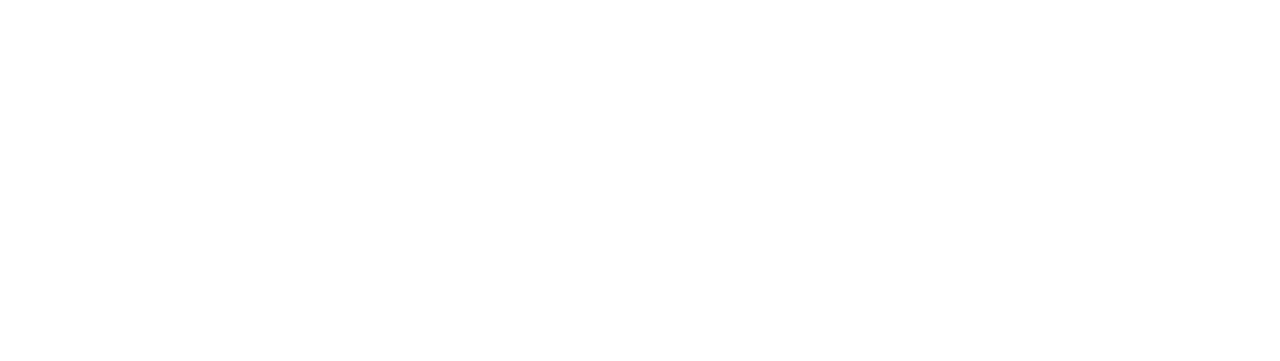
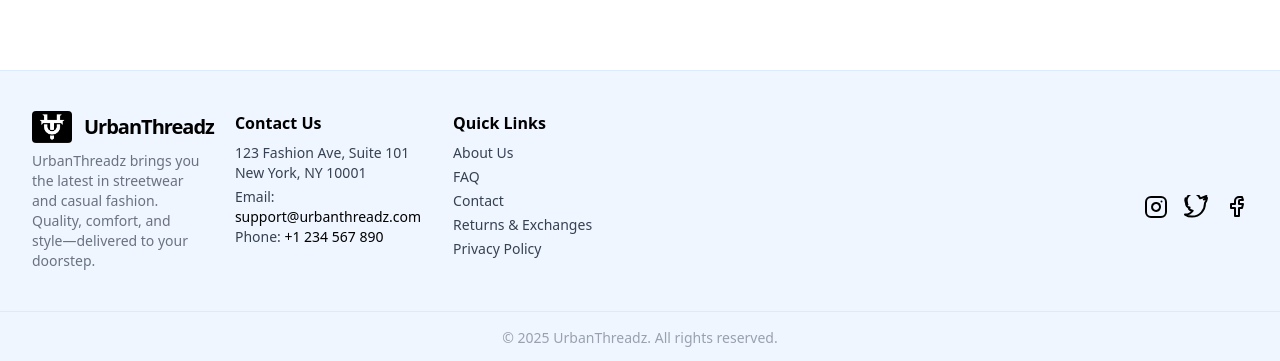
Before and after one commit to farhandotme/UrbanThreadz, a Next.js app: page / in a window 1280 px wide. Shown: the part 910-1271 px from the top of the page. Before the commit the page ends 916 px from the top, so only its background shows below. Built offline with nearby package versions, Linux system fonts and the light colour scheme; no server answers; the database is empty.

Commit message:
done with dummy footer

```diff
--- a/app/page.tsx
+++ b/app/page.tsx
@@ -2,6 +2,7 @@
 import Slider from "@/components/Slider";
 import { ProductsGrid } from "@/components/ui/Cards";
 import Navbar from "@/components/Navbar";
+import Footer from "@/components/ui/Footer";
 
 export default function Home() {
   return (
@@ -21,6 +22,7 @@
           <ProductsGrid />
         </section>
       </main>
+      <Footer />
     </>
   );
 }
--- a/components/ui/Cards.tsx
+++ b/components/ui/Cards.tsx
@@ -1,5 +1,4 @@
 "use client"
-
 import Image from 'next/image'
 import { Heart, ShoppingCart } from 'lucide-react'
 import { motion } from 'framer-motion'
@@ -65,17 +64,18 @@
       initial={{ opacity: 0, y: 30 }}
       animate={{ opacity: 1, y: 0 }}
       whileHover={{ scale: 1.04, boxShadow: '0 8px 32px rgba(0,0,0,0.10)' }}
-      className="group relative bg-white border border-gray-200 rounded-xl shadow-md transition-all duration-300 p-3 overflow-hidden min-h-[340px] max-w-xs mx-auto flex flex-col hover:z-20"
+      className="group relative bg-white border border-gray-200 rounded-xl shadow-md transition-all duration-300 p-3 overflow-hidden h-[480px] w-[280px] mx-auto flex flex-col hover:z-20"
       onMouseEnter={() => setShowDetails(true)}
       onMouseLeave={() => setShowDetails(false)}
     >
       {/* Image */}
-      <div className="relative w-full aspect-square mb-3 overflow-hidden rounded-lg border border-gray-100 bg-gray-50">
+      <div className="relative w-full h-[320px] mb-3 overflow-hidden rounded-lg border border-gray-100 bg-gray-50 flex items-center justify-center">
         <Image
           src={mainImage.url}
           alt={mainImage.alt}
           fill
           className="object-cover group-hover:scale-110 transition-transform duration-500"
+          style={{ objectFit: 'cover', objectPosition: 'center' }}
         />
         {product.discountPercentage && product.discountPercentage > 0 && (
           <div className="absolute top-2 left-2 bg-black text-white text-xs font-bold px-2 py-1 rounded-full shadow">
@@ -85,8 +85,8 @@
       </div>
 
       {/* Content */}
-      <div className="flex-1 flex flex-col justify-between">
-        <div>
+      <div className="flex-1 flex flex-col justify-between min-h-0">
+        <div className="overflow-hidden">
           <h2 className="text-base font-semibold text-gray-900 mb-1 line-clamp-1 tracking-tight">
             {product.name}
           </h2>
@@ -183,7 +183,7 @@
   if (!products.length) return <div className="text-center text-gray-400 py-10">No products found.</div>;
 
   return (
-    <div className="grid grid-cols-1 sm:grid-cols-2 md:grid-cols-3 lg:grid-cols-4 gap-8">
+    <div className="grid grid-cols-1 sm:grid-cols-2 md:grid-cols-3 lg:grid-cols-4 xl:grid-cols-5 gap-6 justify-items-center">
       {products.map(product => (
         <ProductCard key={product._id} product={product} />
       ))}
--- /dev/null
+++ b/components/ui/Footer.tsx
@@ -0,0 +1,57 @@
+import Image from "next/image";
+import Link from "next/link";
+
+export default function Footer() {
+  return (
+    <footer className="bg-blue-50 border-t border-blue-100 mt-16">
+      <div className="max-w-7xl mx-auto px-4 py-10 md:px-8 flex flex-col md:flex-row justify-between items-center gap-8">
+        {/* Footer Info & Address */}
+        <div className="flex flex-col md:flex-row gap-8 w-full md:justify-between md:items-start">
+          {/* About/Brand */}
+          <div className="flex-1 mb-6 md:mb-0">
+            <div className="flex items-center gap-3 mb-2">
+              <Image src="/logo.png" alt="Logo" width={40} height={40} className="rounded" />
+              <span className="text-xl font-extrabold text-black tracking-tighter">UrbanThreadz</span>
+            </div>
+            <p className="text-gray-500 text-sm max-w-xs">
+              UrbanThreadz brings you the latest in streetwear and casual fashion. Quality, comfort, and style—delivered to your doorstep.
+            </p>
+          </div>
+          {/* Address & Contact */}
+          <div className="flex-1 mb-6 md:mb-0">
+            <h4 className="text-base font-semibold text-black mb-2">Contact Us</h4>
+            <p className="text-gray-700 text-sm">123 Fashion Ave, Suite 101<br />New York, NY 10001</p>
+            <p className="text-gray-700 text-sm mt-1">Email: <a href="mailto:support@urbanthreadz.com" className="text-black hover:underline">support@urbanthreadz.com</a></p>
+            <p className="text-gray-700 text-sm">Phone: <a href="tel:+1234567890" className="text-black hover:underline">+1 234 567 890</a></p>
+          </div>
+          {/* Quick Links */}
+          <div className="flex-1">
+            <h4 className="text-base font-semibold text-black mb-2">Quick Links</h4>
+            <ul className="space-y-1 text-sm">
+              <li><Link href="/about" className="text-gray-700 hover:text-black transition">About Us</Link></li>
+              <li><Link href="/faq" className="text-gray-700 hover:text-black transition">FAQ</Link></li>
+              <li><Link href="/contact" className="text-gray-700 hover:text-black transition">Contact</Link></li>
+              <li><Link href="/returns" className="text-gray-700 hover:text-black transition">Returns & Exchanges</Link></li>
+              <li><Link href="/privacy" className="text-gray-700 hover:text-black transition">Privacy Policy</Link></li>
+            </ul>
+          </div>
+        </div>
+        {/* Social Icons */}
+        <div className="flex gap-4 mt-8 justify-center md:justify-end w-full">
+          <a href="#" aria-label="Instagram" className="hover:text-black transition">
+            <svg width="24" height="24" fill="none" stroke="currentColor" strokeWidth="2" strokeLinecap="round" strokeLinejoin="round" className="text-black"><rect x="2" y="2" width="20" height="20" rx="5"/><path d="M16 11.37A4 4 0 1 1 12.63 8 4 4 0 0 1 16 11.37z"/><line x1="17.5" y1="6.5" x2="17.5" y2="6.5"/></svg>
+          </a>
+          <a href="#" aria-label="Twitter" className="hover:text-black transition">
+            <svg width="24" height="24" fill="none" stroke="currentColor" strokeWidth="2" strokeLinecap="round" strokeLinejoin="round" className="text-black"><path d="M23 3a10.9 10.9 0 0 1-3.14 1.53A4.48 4.48 0 0 0 22.4 1s-4.18 1.64-6.29 2.34A4.48 4.48 0 0 0 3 7.48c0 .35.04.7.1 1.03A12.94 12.94 0 0 1 1.67 3.15s-.4 1.18-.4 2.36c0 1.64.84 3.09 2.13 3.94A4.52 4.52 0 0 1 2 8.13v.06a4.48 4.48 0 0 0 3.6 4.4c-.2.05-.41.08-.63.08-.15 0-.3-.01-.45-.04a4.48 4.48 0 0 0 4.19 3.12A9 9 0 0 1 1 19.54a12.94 12.94 0 0 0 7 2.05c8.39 0 12.98-6.95 12.98-12.98 0-.2 0-.39-.01-.58A9.18 9.18 0 0 0 23 3z"/></svg>
+          </a>
+          <a href="#" aria-label="Facebook" className="hover:text-black transition">
+            <svg width="24" height="24" fill="none" stroke="currentColor" strokeWidth="2" strokeLinecap="round" strokeLinejoin="round" className="text-black"><path d="M18 2h-3a4 4 0 0 0-4 4v3H7v4h4v8h4v-8h3l1-4h-4V6a1 1 0 0 1 1-1h3z"/></svg>
+          </a>
+        </div>
+      </div>
+      <div className="text-center text-gray-400 text-sm py-4 border-t border-blue-100">
+        &copy; {new Date().getFullYear()} UrbanThreadz. All rights reserved.
+      </div>
+    </footer>
+  );
+}
```
